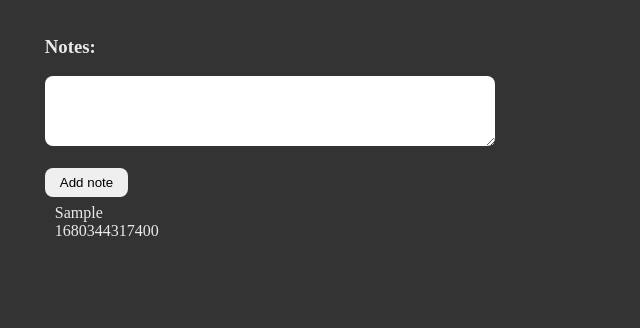
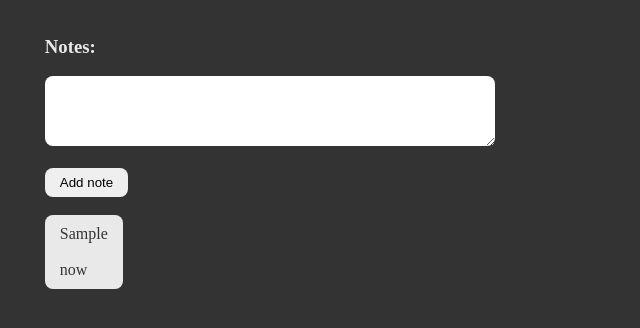
Before and after one commit to Maksim-Attsetski/test-ivashin, a React (Create React App) app: page / in a window 1280 px wide. Both pictures are taken after typing "Sample" into the empty fields and a click on the button "Add note". Shown: the top 328 px of the page, without its empty margins (0-640 px from the left). Built offline with nearby package versions, Linux system fonts and the light colour scheme.

Commit message:
add helper for get date

```diff
--- a/src/pages/Home.tsx
+++ b/src/pages/Home.tsx
@@ -10,6 +10,7 @@ const Home: FC = () => {
         <h3>Notes:</h3>
         <br />
         <CreateNoteForm />
+        <br />
         <NoteList />
       </div>
     </div>
--- /dev/null
+++ b/src/shared/helpers/dateHelper.ts
@@ -0,0 +1,37 @@
+type TGetTimeString = (date: Date | number, language?: string) => string;
+
+class DateHelper {
+  datesInSeconds: number[];
+  units: Intl.RelativeTimeFormatUnit[];
+
+  constructor() {
+    this.datesInSeconds = [
+      60,
+      3600,
+      86400,
+      86400 * 7,
+      86400 * 30,
+      86400 * 365,
+      Infinity,
+    ];
+    this.units = ['second', 'minute', 'hour', 'day', 'week', 'month', 'year'];
+  }
+  getTimeString: TGetTimeString = (
+    date,
+    language = navigator.language
+  ): string => {
+    if (!date) return '';
+    const timeMs = typeof date === 'number' ? date : date.getTime();
+    const deltaSeconds = Math.round((timeMs - Date.now()) / 1000);
+
+    const index = this.datesInSeconds.findIndex(
+      (el) => el > Math.abs(deltaSeconds)
+    );
+    const divisor = index ? this.datesInSeconds[index - 1] : 1;
+    const rtf = new Intl.RelativeTimeFormat(language, { numeric: 'auto' });
+
+    return rtf.format(Math.floor(deltaSeconds / divisor), this.units[index]);
+  };
+}
+
+export default new DateHelper();
--- a/src/shared/index.ts
+++ b/src/shared/index.ts
@@ -1,3 +1,4 @@
 import Storage from './helpers/Storage';
+import DateHelper from './helpers/dateHelper';
 
-export { Storage };
+export { Storage, DateHelper };
--- a/src/widgets/Note/components/NoteItem/NoteItem.module.scss
+++ b/src/widgets/Note/components/NoteItem/NoteItem.module.scss
@@ -1,5 +1,7 @@
 
 .note {
-  padding: 7px 10px;
+  padding: 10px 15px;
   border-radius: 8px;
+  background: #e9e9e9;
+  color: #333;
 }
--- a/src/widgets/Note/components/NoteItem/index.tsx
+++ b/src/widgets/Note/components/NoteItem/index.tsx
@@ -2,6 +2,7 @@ import React, { FC, memo } from 'react';
 import { INote } from 'widgets/Note';
 
 import s from './NoteItem.module.scss';
+import { DateHelper } from 'shared';
 
 interface IProps {
   note: INote;
@@ -11,7 +12,8 @@ const NoteItem: FC<IProps> = ({ note }) => {
   return (
     <div className={s.note}>
       <div>{note.text}</div>
-      <div>{note.createdAt}</div>
+      <br />
+      <div>{DateHelper.getTimeString(note.createdAt)}</div>
     </div>
   );
 };
--- a/src/widgets/Note/state.ts
+++ b/src/widgets/Note/state.ts
@@ -7,7 +7,7 @@ interface IState {
 }
 
 const initialState: IState = {
-  notes: [],
+  notes: Storage.getItem<INote[]>('notes') ?? [],
 };
 
 const setNotes = (state: IState, notes: INote[]): void => {
```
